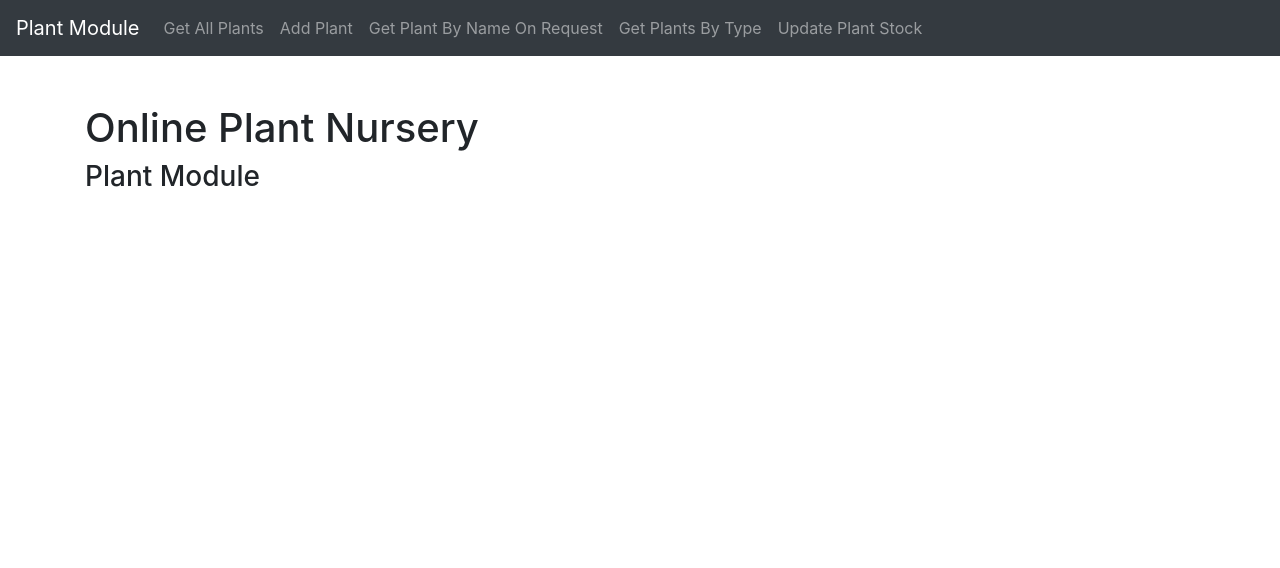
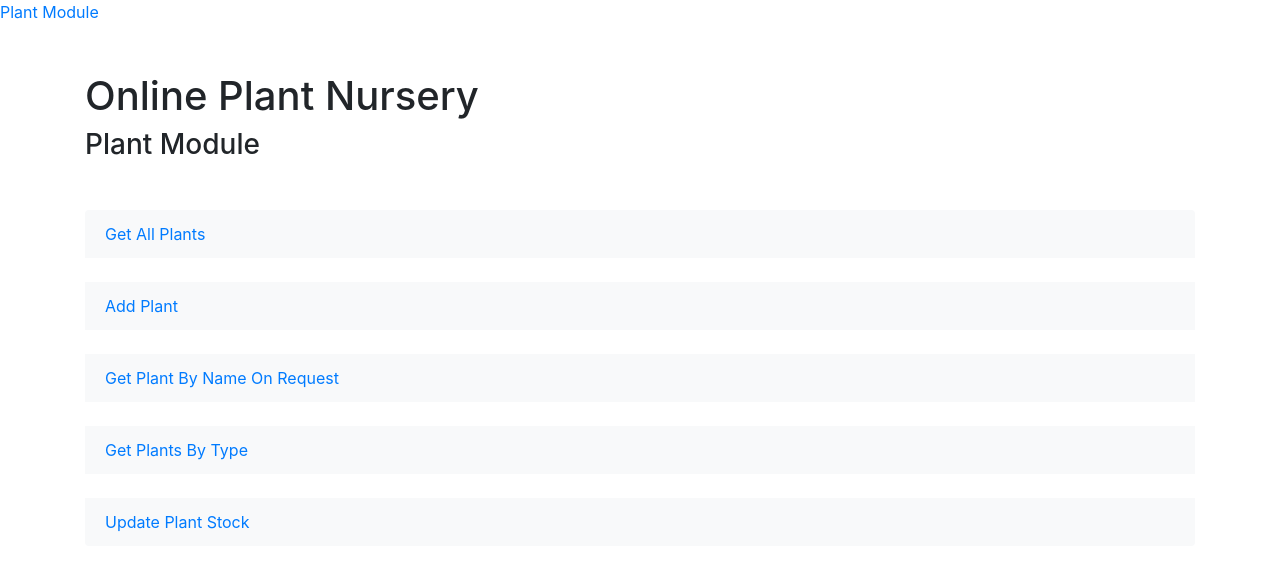
Before and after one commit to yashbhatia100/OnlinePlantNursery-UI, a React (Create React App) app in the folder onlineplantnursery/: page / in a window 1280 px wide. Shown: the top 568 px of the page. Built offline with nearby package versions, Linux system fonts and the light colour scheme.

Commit message:
plantHome made

```diff
--- a/onlineplantnursery/src/App.js
+++ b/onlineplantnursery/src/App.js
@@ -6,10 +6,8 @@ import GetPlantByNameRequest from './component/plant/GetPlantByNameRequest';
 import GetPlantToUpdate from './component/plant/GetPlantToUpdate';
 import { BrowserRouter as Router, Route, Switch } from 'react-router-dom';
 import Navbar from './component/plant/Navbar';
-import home from './component/plant/home';
+import plantHome from './component/plant/plantHome';
 import GetAllPlantsByType from './component/plant/GetAllPlantsByType';
-import UpdatePlantStock from './component/plant/UpdatePlantStock';
-import {addPlant, getPlantByName, getPlantsByType, getAllPlants, updateStock} from './service/PlantService';
 import store from './redux/store';
 import { Provider } from 'react-redux';
 
@@ -22,7 +20,7 @@ function App() {
         <Navbar />
         <div className="container mt-5">
         <Switch>
-          <Route exact path="/" component={home} />
+          <Route exact path="/" component={plantHome} />
           <Route exact path="/all" component={GetAllPlants} />
           <Route exact path="/addplant" component={AddPlant} />
           <Route exact path="/plantbyname/:name" component={GetPlantByName} />
--- a/onlineplantnursery/src/component/plant/Navbar.js
+++ b/onlineplantnursery/src/component/plant/Navbar.js
@@ -4,45 +4,9 @@ export default function Navbar() {
 
     return (
         <div>
-            <nav className="navbar navbar-expand-lg navbar-dark bg-dark">
-                <Link to="/" className="navbar-brand">
-                    Plant Module
-                </Link>
-
-                <button className="navbar-toggler" type="button" data-toggle="collapse" data-target="#navbarSupportedContent">
-                    <span className="navbar-toggler-icon"></span>
-                </button>
-
-                <div className="collapse navbar-collapse" id="navbarSupportedContent">
-                    <ul className="navbar-nav mr-auto">
-                        <li className="nav-item">
-                            <Link to="/all" className="nav-link">
-                                Get All Plants
-                            </Link>
-                        </li>
-                        <li className="nav-item">
-                            <Link to="/addplant" className="nav-link">
-                                Add Plant
-                            </Link>
-                        </li>
-                        <li className="nav-item">
-                            <Link to="/plantbynameonrequest" className="nav-link">
-                                Get Plant By Name On Request
-                            </Link>
-                        </li>
-                        <li className="nav-item">
-                            <Link to="/plantsbytype" className="nav-link">
-                                Get Plants By Type
-                            </Link>
-                        </li>
-                        <li className="nav-item">
-                            <Link to="/planttoupdate" className="nav-link">
-                                Update Plant Stock
-                            </Link>
-                        </li>
-                    </ul>
-                </div>
-            </nav>
+            <Link to="/">
+                Plant Module
+            </Link>
         </div>
     );
 
--- a/onlineplantnursery/src/component/plant/home.js
+++ /dev/null
@@ -1,8 +0,0 @@
-export default function home(){
-    return(
-        <div>
-            <h1>Online Plant Nursery</h1>
-            <h3>Plant Module</h3>
-        </div>
-    );
-}
--- /dev/null
+++ b/onlineplantnursery/src/component/plant/plantHome.js
@@ -0,0 +1,37 @@
+import { Link } from "react-router-dom";
+
+export default function plantHome(){
+    return(
+        <div>
+            <h1>Online Plant Nursery</h1>
+            <h3>Plant Module</h3>
+            <ul className="list-group mt-5">
+                    <li className="list-group-item bg-light mb-4 border-0">
+                        <Link to="/all" >
+                            Get All Plants
+                        </Link>
+                    </li>
+                    <li className="list-group-item bg-light mb-4 border-0">
+                        <Link to="/addplant">
+                            Add Plant
+                        </Link>
+                    </li>
+                    <li className="list-group-item bg-light mb-4 border-0">
+                        <Link to="/plantbynameonrequest">
+                            Get Plant By Name On Request
+                        </Link>
+                    </li>
+                    <li className="list-group-item bg-light mb-4 border-0">
+                        <Link to="/plantsbytype">
+                            Get Plants By Type
+                        </Link>
+                    </li>
+                    <li className="list-group-item bg-light mb-4 border-0">
+                        <Link to="/planttoupdate">
+                            Update Plant Stock
+                        </Link>
+                    </li>
+                </ul>
+        </div>
+    );
+}
```
